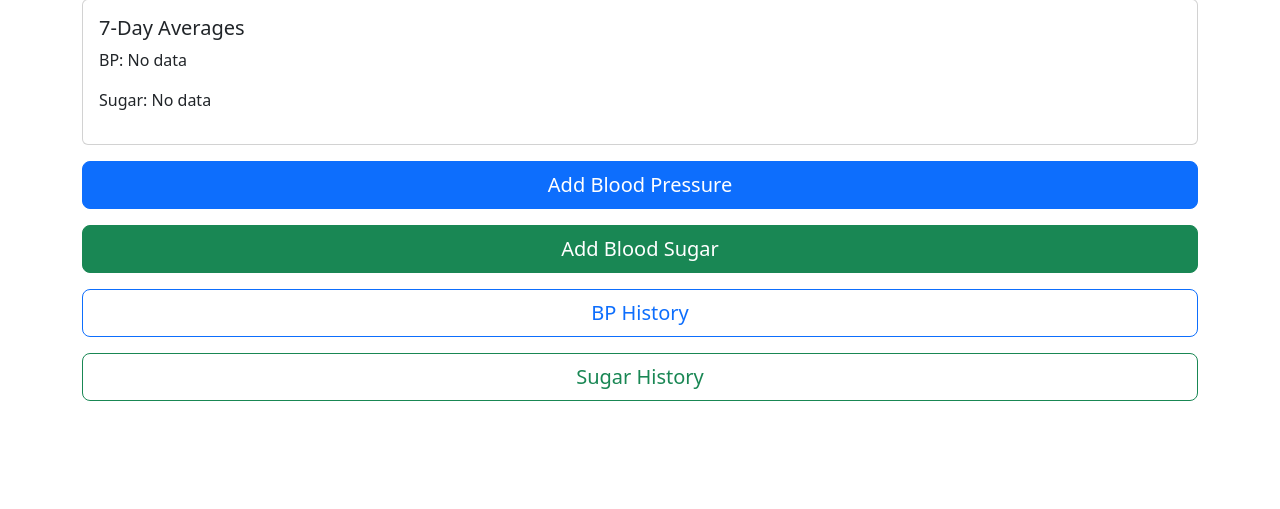
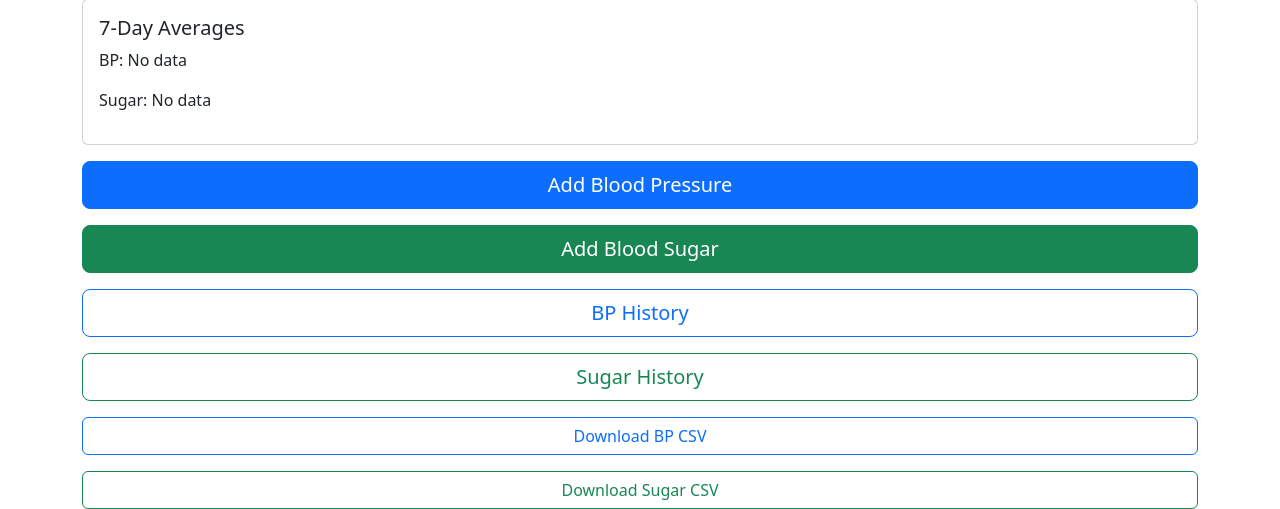
Before and after one commit to jkurilo75/health-tracker, a Flask app: page / in a window 1280 px wide. Shown: the part 397-906 px from the top of the page. Before the commit the page ends 798 px from the top, so only its background shows below. Run offline with Flask 3, Linux system fonts and the light colour scheme; the visitor is signed in with stand-in values (Sample User, id 1); data that the repository does not hold is empty.

Commit message:
added download as CSV

```diff
--- a/app.py
+++ b/app.py
@@ -1,5 +1,7 @@
 import os
-from flask import Flask, render_template, request, redirect, session
+import csv
+from io import StringIO
+from flask import Flask, render_template, request, redirect, session, Response
 import sqlite3
 
 app = Flask(__name__)
@@ -241,6 +243,76 @@ def charts():
     return render_template("charts.html", bp=bp, sugar=sugar)
 
 
+@app.route("/export/bp")
+def export_bp():
+
+    conn = sqlite3.connect(DATABASE)
+
+    rows = conn.execute("""
+        SELECT recorded_at, systolic, diastolic, pulse
+        FROM blood_pressure
+        ORDER BY recorded_at DESC
+    """).fetchall()
+
+    conn.close()
+
+    output = StringIO()
+    writer = csv.writer(output)
+
+    writer.writerow([
+        "Date",
+        "Systolic",
+        "Diastolic",
+        "Pulse"
+    ])
+
+    writer.writerows(rows)
+
+    return Response(
+        output.getvalue(),
+        mimetype="text/csv",
+        headers={
+            "Content-Disposition":
+            "attachment; filename=blood_pressure.csv"
+        }
+    )
+
+
+@app.route("/export/sugar")
+def export_sugar():
+
+    conn = sqlite3.connect(DATABASE)
+
+    rows = conn.execute("""
+        SELECT recorded_at, glucose, unit, context
+        FROM blood_sugar
+        ORDER BY recorded_at DESC
+    """).fetchall()
+
+    conn.close()
+
+    output = StringIO()
+    writer = csv.writer(output)
+
+    writer.writerow([
+        "Date",
+        "Glucose",
+        "Unit",
+        "Context"
+    ])
+
+    writer.writerows(rows)
+
+    return Response(
+        output.getvalue(),
+        mimetype="text/csv",
+        headers={
+            "Content-Disposition":
+            "attachment; filename=blood_sugar.csv"
+        }
+    )
+
+
 if __name__ == "__main__":
     init_db()
     app.run(debug=True)
--- a/templates/index.html
+++ b/templates/index.html
@@ -90,6 +90,13 @@
         Sugar History
     </a>
 
+	<a href="/export/bp" class="btn btn-outline-primary">
+		Download BP CSV
+	</a>
+
+	<a href="/export/sugar" class="btn btn-outline-success">
+		Download Sugar CSV
+	</a>
 </div>
 
 {% endblock %}
```
